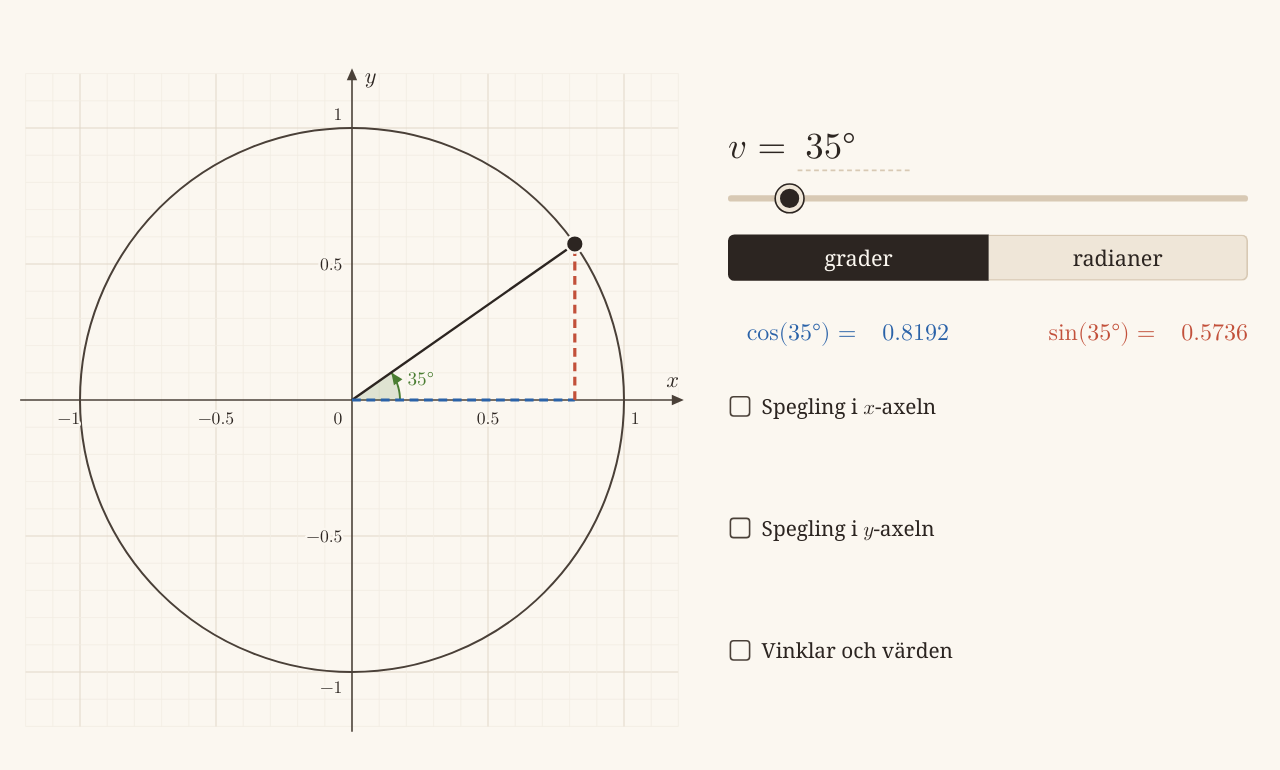
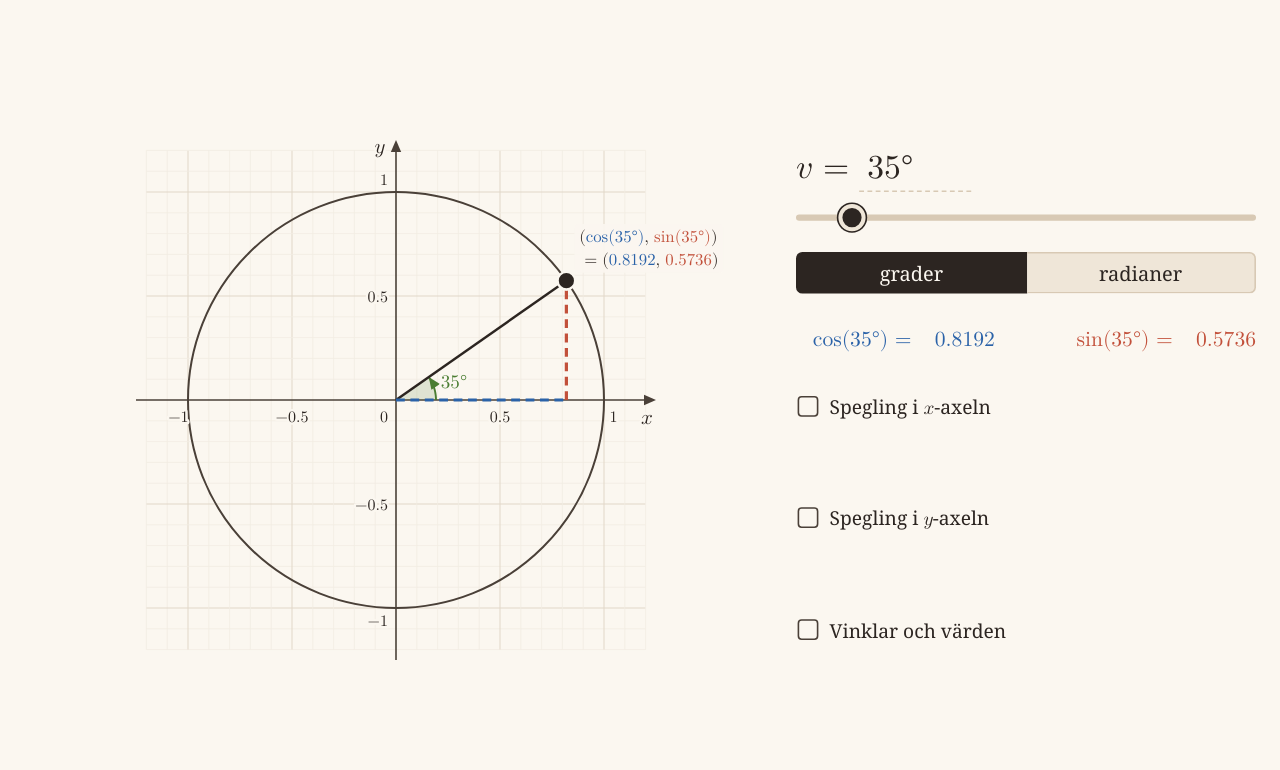
Before and after one commit to mads-rasmussen-kagg/fysik, a plain HTML site: page enhetscirkeln.html in a window 1280 px wide. Drawn offline with Linux system fonts and the light colour scheme.

Commit message:
Ändrade fil

```diff
--- a/enhetscirkeln.html
+++ b/enhetscirkeln.html
@@ -9,7 +9,10 @@
 
   Ersätter GeoGebra-filen med enhetscirkeln: en vinkel v ger en punkt på
   cirkeln, och punktens x- och y-koordinat är cos v och sin v (blå och röd
-  sträcka).
+  sträcka). Vid punkten står (cos(v), sin(v)) = (x, y) med det konkreta
+  vinkelvärdet, i samma färger och med samma avrundning som tabellen, så att
+  det syns direkt vid punkten att koordinaterna är cos och sin. Cirkeln är mindre än i första versionen för att lämna plats åt
+  dem; axelsiffror som en koordinat- eller vinkeletikett skulle täcka tas bort.
 
   Speglingarna har två nivåer. Utan "Vinklar och värden" visar en spegling
   bara spegelpunkten och den streckade linjen dit, som i förlagan. Med den
@@ -63,20 +66,24 @@
   .frac .num{border-bottom:1.5px solid currentColor;padding:0 .15em .04em}
   .frac .den{padding:.04em .15em 0}
 
-  #fig{position:absolute;left:20px;top:30px;width:840px;height:840px;touch-action:none;cursor:pointer}
+  #fig{position:absolute;left:45px;top:0;width:900px;height:900px;touch-action:none;cursor:pointer;overflow:visible}
   #fig text{font-family:"LMM","Latin Modern Roman","CMU Serif","STIX Two Text","Cambria","Times New Roman",serif;fill:var(--text)}
+  #etiketter{position:absolute;left:0;top:0;pointer-events:none}
+  .koord{position:absolute;font-size:21px;line-height:1.4;padding:1px 6px;border-radius:5px;background:rgba(251,247,240,.92)}
+  .koord .cos{color:var(--cos)}
+  .koord .sin{color:var(--sin)}
   #fig .halo{stroke:var(--bg);stroke-width:6px;stroke-linejoin:round;paint-order:stroke}
 
   /* Panelen är ett enda rutnät, så att likhetstecken och decimalpunkter står
      i linje genom alla tre tabellraderna. De tomma .fyll-raderna delar lika på
      det lediga utrymmet, så att panelens över- och underkant ligger i höjd med
      cirkelns. */
-  #panel{position:absolute;left:910px;top:110px;width:650px;height:680px;display:grid;
+  #panel{position:absolute;left:995px;top:138px;width:575px;height:624px;display:grid;
          grid-template-columns:auto auto auto 1fr auto auto auto;
          grid-template-rows:auto 1fr auto 1fr auto auto 1fr auto auto 1fr auto;align-items:center}
   #panel > .hel, #panel > .fyll{grid-column:1 / -1}
 
-  #vrad{font-size:46px;height:64px;display:flex;align-items:center;margin:-8px 0 14px}
+  #vrad{font-size:42px;height:60px;display:flex;align-items:center;margin:-8px 0 14px}
   .varde{display:inline-flex;align-items:center;min-width:120px;height:58px;padding:0 10px;
          border-bottom:2px dashed var(--knapp-kant);cursor:text}
   .varde input{font:inherit;width:200px;border:none;background:var(--panel);outline:2px solid var(--vinkel);padding:2px 4px}
@@ -86,8 +93,8 @@
     border-radius:8px;cursor:pointer;touch-action:manipulation;
   }
   button.på{background:var(--text);color:var(--bg);border-color:var(--text)}
-  .seg{display:flex;margin-top:22px}
-  .seg button{flex:1;height:58px;font-size:27px;border-radius:0}
+  .seg{display:flex;margin-top:20px}
+  .seg button{flex:1;height:52px;font-size:25px;border-radius:0}
   .seg button:first-child{border-radius:8px 0 0 8px}
   .seg button:last-child{border-radius:0 8px 8px 0;border-left:none}
 
@@ -106,17 +113,17 @@
     background:var(--text);border:5px solid var(--knapp);box-shadow:0 0 0 2px var(--text);
   }
 
-  #panel .c{font-size:30px;height:52px;display:flex;align-items:center}
+  #panel .c{font-size:27px;height:48px;display:flex;align-items:center}
   #panel .uttr, #panel .tal{justify-content:flex-end}
   #panel .eq{padding:0 .3em}
   #panel .cos{color:var(--cos)}
   #panel .sin{color:var(--sin)}
   #panel .dold{visibility:hidden}
   .rubrik{display:flex;align-items:center;margin-bottom:8px}
-  .rubrik .info{font-size:30px;margin-left:26px;color:var(--vinkel)}
+  .rubrik .info{font-size:28px;margin-left:22px;color:var(--vinkel)}
   /* Av/på-knapparna: en ruta som bockas i, i stället för en svart knapp,
      så att påslagna speglingar inte blir de tyngsta föremålen på skärmen */
-  button.vaxel{height:54px;font-size:26px;padding:0 20px 0 14px;display:inline-flex;align-items:center;
+  button.vaxel{height:50px;font-size:24px;padding:0 20px 0 14px;display:inline-flex;align-items:center;
                background:transparent;border-color:transparent}
   button.vaxel::before{content:"";width:26px;height:26px;margin-right:14px;border:2.5px solid var(--linje);
                border-radius:5px;box-sizing:border-box;flex:none}
@@ -128,7 +135,8 @@
 </head>
 <body>
 <div id="scen">
-  <svg id="fig" viewBox="0 0 840 840" aria-label="Enhetscirkeln"></svg>
+  <svg id="fig" viewBox="0 0 900 900" aria-label="Enhetscirkeln"></svg>
+  <div id="etiketter"></div>
 
   <div id="panel">
     <div class="hel">
@@ -164,10 +172,12 @@
   "use strict";
   var NS = "http://www.w3.org/2000/svg";
   var P = Math.PI, GRAD = P/180;
-  var C = 420, R = 340;          // cirkelns mitt och radie i figuren
+  var C = 450, R = 260;          // cirkelns mitt och radie i figuren; marginalen runt cirkeln är plats för etiketterna
+  var FIGX = 45, PANELX = 995;   // figurens och panelens vänsterkant i scenen (samma som i CSS)
 
   var scen = document.getElementById("scen");
   var svg = document.getElementById("fig");
+  var etiketter = document.getElementById("etiketter");
 
   function skala(){
     var s = Math.min(window.innerWidth/1600, window.innerHeight/900);
@@ -224,6 +234,13 @@
     var r = g*GRAD, b = piBrak(Math.abs(r));
     if (b) return (r < 0 ? "−" : "") + (b.p === 1 ? "" : b.p) + "π" + (b.q === 1 ? "" : "/" + b.q);
     return minus(fmt(r, 4));
+  }
+  // cos(g) eller sin(g). Står ett bråk i argumentet används typsnittets större
+  // parentes (parenleft.v4, lagd på U+E000/E001 i delmängden), så att den
+  // täcker bråket som \left( \right) i TeX.
+  function trigHTML(f, g){
+    var arg = vinkelHTML(g), stor = arg.indexOf("frac") >= 0;
+    return f + (stor ? "\uE000" : "(") + arg + (stor ? "\uE001" : ")");
   }
   // Tolkar inskrivna värden: decimalpunkt eller komma, −, °, och π-uttryck
   // som "pi/2" eller "-2π/3". I gradläge betyder π 180°. Svar i grader.
@@ -311,10 +328,7 @@
       // Står ett bråk i argumentet används typsnittets större parentes
       // (parenleft.v4, lagd på U+E000/E001 i delmängden), så att den täcker bråket
       // som \left( \right) i TeX.
-      if (f){
-        var arg = vinkelHTML(g), stor = arg.indexOf("frac") >= 0;
-        e.innerHTML = '<span class="m">' + f + (stor ? "\uE000" : "(") + arg + (stor ? "\uE001" : ")") + "</span>";
-      }
+      if (f) e.innerHTML = '<span class="m">' + trigHTML(f, g) + "</span>";
       if (t) e.textContent = fyra(t === "cos" ? Math.cos(g*GRAD) : Math.sin(g*GRAD));
       e.classList.toggle("dold", !syns[r]);
     });
@@ -362,18 +376,20 @@
   // Vinkelns värde som text i figuren: grader, π-bråk eller decimaltal
   function vinkelSVG(x, y, g, fargen){
     var attr = {"text-anchor":"middle", "class":"halo", style:"fill:" + fargen};
-    function t(s, xx, yy, fs, anc){ var a = Object.assign({}, attr, {x:xx, y:yy, "font-size":fs}); if (anc) a["text-anchor"] = anc; return text(s, a); }
-    if (st.enhet === "grad"){ t(minus(fmt(g, 1)) + "°", x, y + 8, 24); return; }
+    var grupp = el("g", {});
+    function t(s, xx, yy, fs, anc){ var a = Object.assign({}, attr, {x:xx, y:yy, "font-size":fs}); if (anc) a["text-anchor"] = anc; return text(s, a, grupp); }
+    if (st.enhet === "grad"){ t(minus(fmt(g, 1)) + "°", x, y + 8, 24); return grupp; }
     var r = g*GRAD, b = piBrak(Math.abs(r));
-    if (!b){ t(minus(fmt(r, 2)), x, y + 8, 24); return; }
+    if (!b){ t(minus(fmt(r, 2)), x, y + 8, 24); return grupp; }
     var tal = (b.p === 1 ? "" : b.p) + PI;
-    if (b.q === 1){ t((r < 0 ? "−" : "") + tal, x, y + 8, 24); return; }
+    if (b.q === 1){ t((r < 0 ? "−" : "") + tal, x, y + 8, 24); return grupp; }
     var t1 = t(tal, x, y - 4, 20);
     var bred = Math.max(t1.getComputedTextLength(), 12) + 4;
     if (r < 0) t("−", x - bred/2 - 3, y + 8, 24, "end");
-    el("rect", {x:x - bred/2 - 2, y:y - 1, width:bred + 4, height:4, fill:farg("--bg")});
-    el("line", {x1:x - bred/2, x2:x + bred/2, y1:y + 1, y2:y + 1, stroke:fargen, "stroke-width":1.4});
+    el("rect", {x:x - bred/2 - 2, y:y - 1, width:bred + 4, height:4, fill:farg("--bg")}, grupp);
+    el("line", {x1:x - bred/2, x2:x + bred/2, y1:y + 1, y2:y + 1, stroke:fargen, "stroke-width":1.4}, grupp);
     t(String(b.q), x, y + 20, 20);
+    return grupp;
   }
 
   function rita(){
@@ -391,10 +407,10 @@
       el("line", Object.assign({x1:X(-1.2), x2:X(1.2), y1:Y(u), y2:Y(u)}, a));
     }
     // Axlar med pilar
-    el("line", {x1:X(-1.22), x2:X(1.2), y1:C, y2:C, stroke:lin, "stroke-width":2});
-    el("path", {d:"M" + X(1.22) + " " + C + "l-15 -6.5v13z", fill:lin});
-    el("line", {x1:C, x2:C, y1:Y(-1.22), y2:Y(1.2), stroke:lin, "stroke-width":2});
-    el("path", {d:"M" + C + " " + Y(1.22) + "l-6.5 15h13z", fill:lin});
+    el("line", {x1:X(-1.25), x2:X(1.23), y1:C, y2:C, stroke:lin, "stroke-width":2});
+    el("path", {d:"M" + X(1.25) + " " + C + "l-15 -6.5v13z", fill:lin});
+    el("line", {x1:C, x2:C, y1:Y(-1.25), y2:Y(1.23), stroke:lin, "stroke-width":2});
+    el("path", {d:"M" + C + " " + Y(1.25) + "l-6.5 15h13z", fill:lin});
 
     // Cirkeln
     el("circle", {cx:C, cy:C, r:R, fill:"none", stroke:lin, "stroke-width":2.5});
@@ -407,7 +423,7 @@
     // sträckor, vilket de speglade bara får med "Vinklar och värden" påslaget.
     var vis = [["v", true], ["x", st.sx], ["y", st.sy]];
     var det = [["v", true], ["x", st.sx && st.info], ["y", st.sy && st.info]];
-    var radie = {v:60, x:120, y:180};   // 60 bildpunkter mellan bågarna ger plats åt ett π-bråk
+    var radie = {v:50, x:102, y:154};   // 52 bildpunkter mellan bågarna ger plats åt ett π-bråk
 
     // Vinklarna: v som fylld sektor, de speglade som bågar
     det.forEach(function(p){
@@ -441,14 +457,16 @@
     });
 
     // Siffror på axlarna
+    // (samlas i axelText, så att de som krockar med koordinaterna kan tas bort)
+    var axelText = [];
     var tal = [[-1, "−1"], [-0.5, "−0.5"], [0.5, "0.5"], [1, "1"]];
     tal.forEach(function(t){
-      text(t[1], {x:X(t[0]) + (t[0] === 1 ? 14 : t[0] === -1 ? -14 : 0), y:C + 30, "font-size":22, "text-anchor":"middle", "class":"halo"});
-      text(t[1], {x:C - 12, y:Y(t[0]) + (t[0] === 1 ? -10 : t[0] === -1 ? 26 : 8), "font-size":22, "text-anchor":"end", "class":"halo"});
+      axelText.push(text(t[1], {x:X(t[0]) + (t[0] === 1 ? 12 : t[0] === -1 ? -12 : 0), y:C + 27, "font-size":20, "text-anchor":"middle", "class":"halo"}));
+      axelText.push(text(t[1], {x:C - 10, y:Y(t[0]) + (t[0] === 1 ? -9 : t[0] === -1 ? 23 : 7), "font-size":20, "text-anchor":"end", "class":"halo"}));
     });
-    text("0", {x:C - 12, y:C + 30, "font-size":22, "text-anchor":"end", "class":"halo"});
-    text(kursiv("x"), {x:X(1.22) - 6, y:C - 16, "font-size":28, "text-anchor":"end", "class":"halo"});
-    text(kursiv("y"), {x:C + 16, y:Y(1.22) + 18, "font-size":28, "class":"halo"});
+    axelText.push(text("0", {x:C - 10, y:C + 27, "font-size":20, "text-anchor":"end", "class":"halo"}));
+    axelText.push(text(kursiv("x"), {x:X(1.25) - 4, y:C + 30, "font-size":26, "text-anchor":"end", "class":"halo"}));
+    axelText.push(text(kursiv("y"), {x:C - 14, y:Y(1.25) + 16, "font-size":26, "text-anchor":"end", "class":"halo"}));
 
     // Punkterna
     vis.forEach(function(p){
@@ -459,14 +477,66 @@
     el("circle", {cx:X(c), cy:Y(s), r:11, fill:farg("--text"), stroke:farg("--bg"), "stroke-width":3});
 
     // Vinkelvärdena vid bågarna, ritade sist
+    var boxar = [];
     det.forEach(function(p){
       if (!p[1] || Math.abs(vinkel(p[0])) < 0.5) return;
       // Mitt på bågen, men aldrig så nära x-axeln att talet hamnar på den
-      var g = vinkel(p[0]), r = radie[p[0]] + 30, m = g*GRAD/2;
+      var g = vinkel(p[0]), r = radie[p[0]] + 26, m = g*GRAD/2;
       var sida = (g < 0 ? -1 : 1), am = Math.abs(m), m0 = Math.asin((st.enhet === "rad" ? 26 : 17)/r);
       am = am <= P/2 ? Math.max(am, m0) : Math.min(am, P - m0);
       m = sida*am;
-      vinkelSVG(C + r*Math.cos(m), C - r*Math.sin(m), g, gron);
+      boxar.push(vinkelSVG(C + r*Math.cos(m), C - r*Math.sin(m), g, gron).getBBox());
+    });
+
+    // Etiketterna vid punkterna: (cos(v), sin(v)) = (x, y), i samma färger och
+    // med samma avrundning som tabellen, så att det står vid punkten att dess
+    // koordinater är cos och sin för just den vinkeln. Etiketten är HTML ovanpå
+    // figuren (för π-bråken och de stora parenteserna) och sitter snett utanför
+    // punkten, bort från cirkelns mitt, så att den aldrig hamnar på cirkeln
+    // eller på sträckorna. På en axel avgör punktens typ sidan, så att v och en
+    // spegelbild som sammanfaller med den hamnar på var sin sida. Vid 0° och
+    // 180° skjuts en bred etikett in så att den håller sig inom figurens del av
+    // scenen.
+    etiketter.innerHTML = "";
+    det.forEach(function(p){
+      if (!p[1]) return;
+      var g = vinkel(p[0]), cc = Math.cos(g*GRAD), ss = Math.sin(g*GRAD);
+      var hoger = Math.abs(cc) < 1e-9 ? p[0] !== "y" : cc > 0;
+      var upp = Math.abs(ss) < 1e-9 ? p[0] !== "x" : ss > 0;
+      var stor = vinkelHTML(g).indexOf("frac") >= 0;
+      var vp = stor ? "\uE000" : "(", hp = stor ? "\uE001" : ")";
+      var komma = '<span style="margin-right:.3em">,</span>';
+      var d = document.createElement("div");
+      d.className = "koord m";
+      d.style.textAlign = hoger ? "left" : "right";
+      d.innerHTML = "<div>" + vp + '<span class="cos">' + trigHTML("cos", g) + "</span>" + komma +
+        '<span class="sin">' + trigHTML("sin", g) + "</span>" + hp + "</div>" +
+        "<div>" + rel("=") + '(<span class="cos">' + fyra(cc) + "</span>" + komma +
+        '<span class="sin">' + fyra(ss) + "</span>)</div>";
+      etiketter.appendChild(d);
+      var w = d.offsetWidth, h = d.offsetHeight;
+      var lx = hoger ? X(cc) + 10 : X(cc) - 10 - w;
+      var ly = upp ? Y(ss) - 10 - h : Y(ss) + 10;
+      lx = Math.max(-FIGX + 6, Math.min(PANELX - FIGX - 14 - w, lx));
+      d.style.left = (FIGX + lx) + "px";
+      d.style.top = ly + "px";
+      boxar.push({x:lx, y:ly, width:w, height:h});
+    });
+    // Punkterna själva ska inte heller täcka någon axelsiffra
+    vis.forEach(function(p){
+      if (!p[1]) return;
+      var g = vinkel(p[0]), x = X(Math.cos(g*GRAD)), y = Y(Math.sin(g*GRAD));
+      boxar.push({x:x - 9, y:y - 9, width:18, height:18});
+    });
+    // Axelsiffror som skulle hamna under en koordinat- eller vinkeletikett tas bort
+    axelText.forEach(function(e){
+      var a = e.getBBox();
+      for (var i = 0; i < boxar.length; i++){
+        var b = boxar[i];
+        if (a.x < b.x + b.width + 4 && b.x < a.x + a.width + 4 && a.y < b.y + b.height + 2 && b.y < a.y + a.height + 2){
+          svg.removeChild(e); return;
+        }
+      }
     });
   }
 
@@ -474,7 +544,7 @@
   var drar = false;
   function franPekare(e){
     var b = svg.getBoundingClientRect();
-    var x = (e.clientX - b.left)/b.width*840 - C, y = C - (e.clientY - b.top)/b.height*840;
+    var x = (e.clientX - b.left)/b.width*900 - C, y = C - (e.clientY - b.top)/b.height*900;
     if (Math.hypot(x, y) < 25) return false;
     var g = Math.atan2(y, x)/GRAD;
     if (g < 0) g += 360;
```
